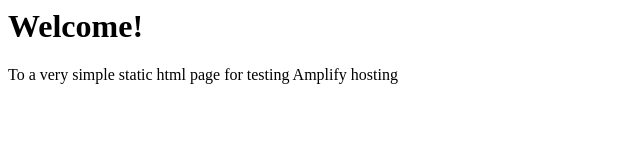
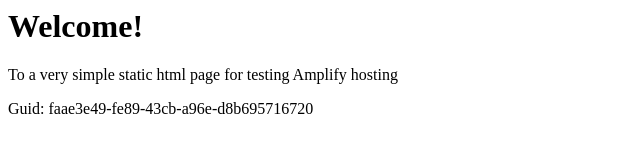
Before and after one commit to aws-aemilia-yul/Github-PR-Commit-Integration-Test-DoNotTouch-v0-prod-ca-central-1, a website: page src/index.html in a window 1280 px wide. Shown: the whole page, without its empty margins (0-640 px from the left). Drawn offline with Linux system fonts and the light colour scheme.

Commit message:
commit from integ tests

```diff
--- a/src/index.html
+++ b/src/index.html
@@ -1,3 +1,5 @@
+
+
 <html lang="en">
 
 <head>
@@ -10,6 +12,6 @@
 <body>
     <h1>Welcome!</h1>
     <p>To a very simple static html page for testing Amplify hosting</p>
-</body>
+    <p>Guid: faae3e49-fe89-43cb-a96e-d8b695716720</p></body>
 
 </html>
```
